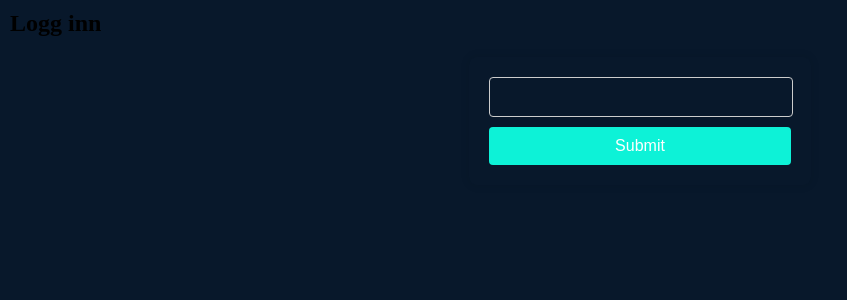
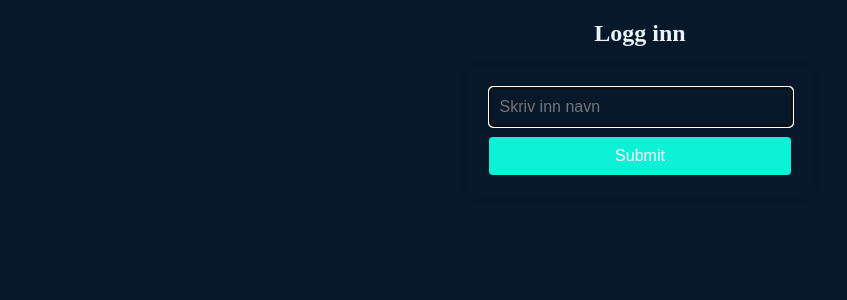
Before and after one commit to albertwojcicki/apiflask, a Flask app: page / in a window 1280 px wide. Shown: the part 50-350 px from the top of the page, without its empty margins (0-847 px from the left). Run offline with Flask 3, Linux system fonts and the light colour scheme.

Commit message:
jobbet litt på styling, ferdig

```diff
--- a/klient/static/css/style.css
+++ b/klient/static/css/style.css
@@ -132,7 +132,12 @@ article {
     background-color: #0e2032;
     color: #eaf2fa;
 }
-
+.sentrerTekst {
+    width: 100%;
+    display: flex;
+    justify-content: center;
+    padding-top: 10px;
+}
 /* Styling for the todo ID */
 .todo-id {
     font-size: 14px;
--- a/klient/templates/index.html
+++ b/klient/templates/index.html
@@ -1,13 +1,14 @@
 {% extends "base.html" %}
 {% block content %}
-
-<h2>Logg inn</h2>
+<div class="sentrerTekst">
+<h2 class="text">Logg inn</h2></div>
 <div class="form-container">
 <form action="logginn" method="post">
-    <input type="text" id="navn" name="navn">
+    <input type="text" id="navn" name="navn" placeholder="Skriv inn navn" autofocus style="color:#eaf2fa;">
     <input type="submit">
 </form></div>
 {% if feil %}
-<p>{{feil}} </p>
+<div class="sentrerTekst">
+<h3 class="text">{{feil}} </h3></div>
 {% endif %}
 {% endblock %}
```
Also changed, not shown: database.db.
